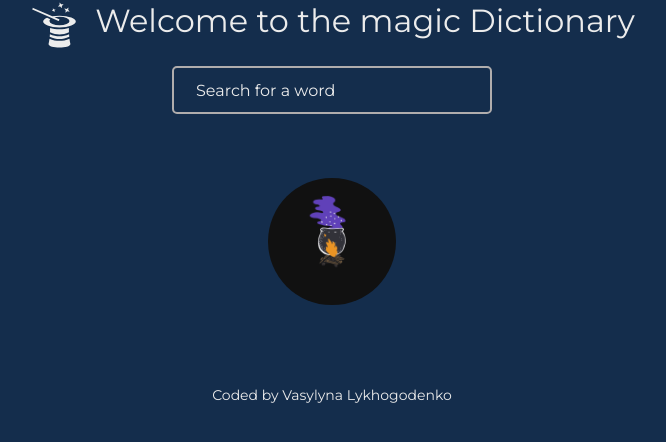
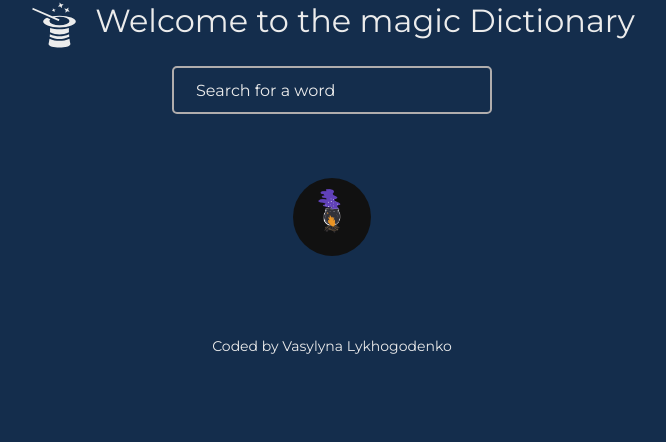
Before and after one commit to codingmemories/dictionary-app, a React (Create React App) app: page / in a window 1280 px wide. Shown: the top 442 px of the page, without its empty margins (308-974 px from the left). Built offline with nearby package versions, Linux system fonts and the light colour scheme; the HTML template or start-up script is replaced by a standard one.

Commit message:
add styles

```diff
--- a/src/components/Dictionary/dictionary.css
+++ b/src/components/Dictionary/dictionary.css
@@ -1,4 +1,9 @@
-.dictionary {
+.dictionary section {
+  background-color: #385170;
+  padding: 30px;
+  margin: 20px 0;
+  border-radius: 5px;
+  box-shadow: 0 10px 10px rgb(0 0 0 / 10%);
 }
 
 .form {
--- a/src/components/Results/Results.js
+++ b/src/components/Results/Results.js
@@ -12,6 +12,7 @@ export default function Results(props) {
   if (props.results) {
     return (
       <div className="results">
+        <section>
           <h2>{props.results.word}</h2>
           {props.results.phonetics.map(function (phonetic, index) {
             return (
@@ -20,11 +21,12 @@ export default function Results(props) {
               </div>
             );
           })}
+        </section>
         {props.results.meanings.map(function (meaning, index) {
           return (
-            <div key={index}>
+            <section key={index}>
               <Meaning meaning={meaning} />
-            </div>
+            </section>
           );
         })}
       </div>
--- a/src/components/Results/results.css
+++ b/src/components/Results/results.css
@@ -1,3 +1,7 @@
+.results {
+  text-align: start;
+}
+
 .magic-background {
   border-radius: 50%;
   max-width: 20%;
--- a/src/index.css
+++ b/src/index.css
@@ -6,6 +6,8 @@ body {
   -moz-osx-font-smoothing: grayscale;
   color: #ececec;
   background-color: #142d4c;
+  max-width: 70%;
+  margin: auto;
 }
 
 code {
```
Lines whose indentation alone changed are shown as unchanged.
